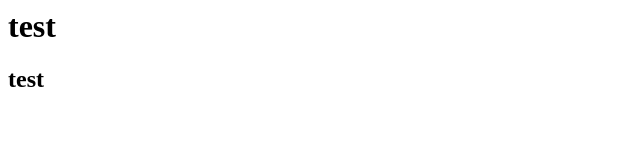
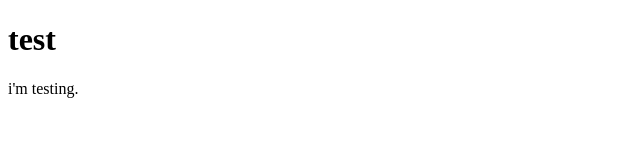
Before and after one commit to b1inkie/b1inkie.github.io, a plain HTML site: page index.html in a window 1280 px wide. Shown: the whole page, without its empty margins (0-640 px from the left). Drawn offline with Linux system fonts and the light colour scheme.

Commit message:
Update index.html

```diff
--- a/index.html
+++ b/index.html
@@ -1,2 +1,7 @@
+<!DOCTYPE html>
+<html>
+<body>
 <h1>test</h1>
-<h2>test</h2>
+<p>i'm testing.<p>
+</body>
+</html>
```
